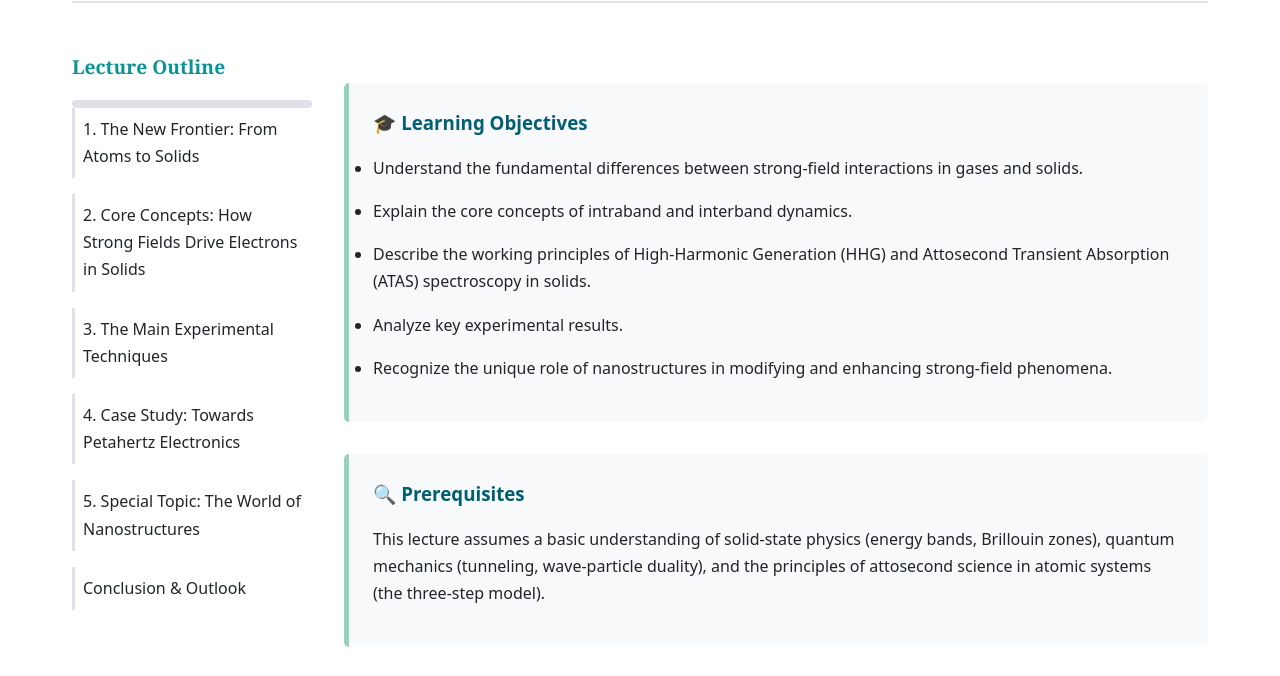
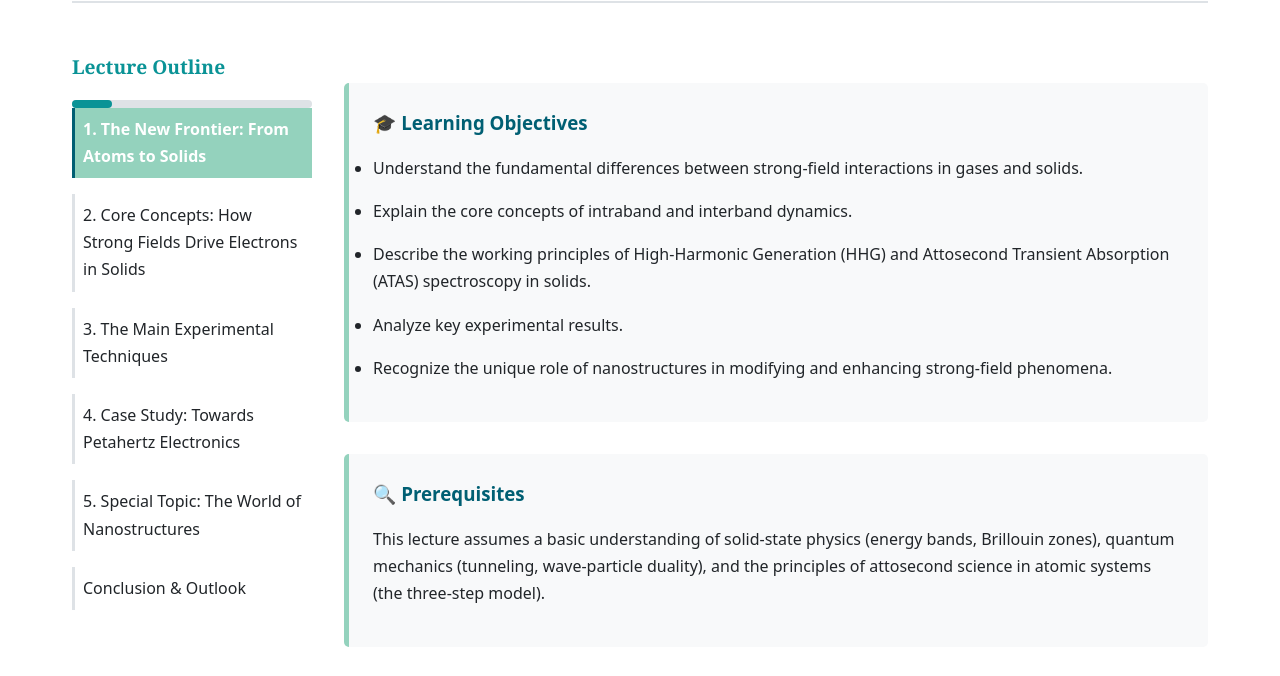
Before and after one commit to vsyakovlev77/vsyakovlev77.github.io, a plain HTML site: page teaching/SoSe2025/AttosecondPhysics/lecture11/index.html in a window 1280 px wide. Shown: the part 115-791 px from the top of the page. Drawn offline with nearby package versions, Linux system fonts and the light colour scheme.

Commit message:
Refactor code structure for improved readability and maintainability

```diff
--- a/teaching/SoSe2025/AttosecondPhysics/lecture11/index.html
+++ b/teaching/SoSe2025/AttosecondPhysics/lecture11/index.html
@@ -459,7 +459,7 @@
                             <h3>💡 The Keldysh Parameter: Tunneling vs. Multiphoton</h3>
                             <p>How do we know if an electron will tunnel or absorb multiple photons? The <strong>Keldysh adiabaticity parameter</strong>, $\gamma$, gives us the answer. For a direct-bandgap solids with a bandgap of $E_{\mathrm{g}}$,</p>
                             $$ \gamma = \frac{\omega_\mathrm{L} \sqrt{2m^* E_{\mathrm{g}}}}{e E_0}, $$
-                            where $e$ is the elementary charge, $E_0$ is the amplitude of the electric field, $\omega_\mathrm{L}$ is its frequency, and $m^*$ is the effective reduced mass for an electron-hole pair.
+                            where $e' is the elementary charge, $E_0$ is the amplitude of the electric field, $\omega_\mathrm{L}$ is its frequency, and $m^*$ is the effective reduced mass for an electron-hole pair.
                             <ul>
                                 <li>If $\gamma \gg 1$ (e.g., weaker fields, higher frequencies), the field oscillates too quickly for the electron to tunnel. The process is <strong>diabatic</strong>, and we are in the <strong>multiphoton regime</strong>.</li>
                                 <li>If $\gamma \ll 1$ (e.g., very strong, low-frequency fields), the field varies slowly compared to the electron's dynamics. The process is <strong>adiabatic</strong>, and we are in the <strong>tunneling regime</strong>. This is the regime crucial for lightwave electronics, as it allows for current injection within a fraction of a light cycle.</li>
@@ -614,8 +614,8 @@
 
             // --- Table of Contents & Progress Bar ---
             const tocList = document.querySelector('#toc ul');
+            const sections = document.querySelectorAll('.section-content');
             const progressBar = document.getElementById('progress-bar');
-            const sections = document.querySelectorAll('.section-content');
 
             sections.forEach((section, index) => {
                 const title = section.querySelector('h2');
@@ -630,24 +630,45 @@
             });
 
             const tocLinks = document.querySelectorAll('#toc a');
-            const observer = new IntersectionObserver((entries) => {
-                entries.forEach(entry => {
-                    if (entry.isIntersecting) {
-                        tocLinks.forEach(link => {
-                            link.classList.remove('active');
-                            if (link.getAttribute('href').substring(1) === entry.target.id) {
-                                link.classList.add('active');
-                            }
-                        });
 
-                        const activeLinkIndex = Array.from(tocLinks).findIndex(link => link.classList.contains('active'));
-                        const progress = ((activeLinkIndex + 1) / tocLinks.length) * 100;
-                        progressBar.style.width = `${progress}%`;
+            // --- Highlight TOC link for section nearest top ---
+            function updateActiveTocLink() {
+                let indexToActivate = 0;
+                let minDist = Infinity;
+                sections.forEach((section, idx) => {
+                    const rect = section.getBoundingClientRect();
+                    // Find the section whose top is closest to (but not greater than) 0
+                    if (rect.top <= 80 && Math.abs(rect.top - 80) < minDist) {
+                        minDist = Math.abs(rect.top - 80);
+                        indexToActivate = idx;
                     }
                 });
-            }, { rootMargin: '-40% 0px -60% 0px', threshold: 0 });
+                tocLinks.forEach((link, idx) => {
+                    link.classList.toggle('active', idx === indexToActivate);
+                });
+                const progress = ((indexToActivate + 1) / tocLinks.length) * 100;
+                progressBar.style.width = `${progress}%`;
+            }
 
-            sections.forEach(section => observer.observe(section));
+            // On scroll, update active TOC link
+            window.addEventListener('scroll', updateActiveTocLink, { passive: true });
+            // On load, set initial active link
+            updateActiveTocLink();
+
+            // On TOC link click, highlight immediately and scroll to section with offset
+            tocLinks.forEach((link, idx) => {
+                link.addEventListener('click', (e) => {
+                    e.preventDefault();
+                    tocLinks.forEach(l => l.classList.remove('active'));
+                    link.classList.add('active');
+                    const progress = ((idx + 1) / tocLinks.length) * 100;
+                    progressBar.style.width = `${progress}%`;
+                    // Scroll to section with offset to account for sticky TOC/header
+                    const targetSection = sections[idx];
+                    const y = targetSection.getBoundingClientRect().top + window.pageYOffset - 70;
+                    window.scrollTo({ top: y, behavior: 'smooth' });
+                });
+            });
 
             // --- Reveal Content ---
             const revealContainers = document.querySelectorAll('.reveal-container');
```
Also changed, not shown: teaching/SoSe2025/AttosecondPhysics/lecture11/41567_2011_Article_BFnphys1983_Fig1_HTML.webp (added), teaching/SoSe2025/AttosecondPhysics/lecture11/41567_2024_2640_Fig4_HTML.webp (added), teaching/SoSe2025/AttosecondPhysics/lecture11/Figure8.png (added).
